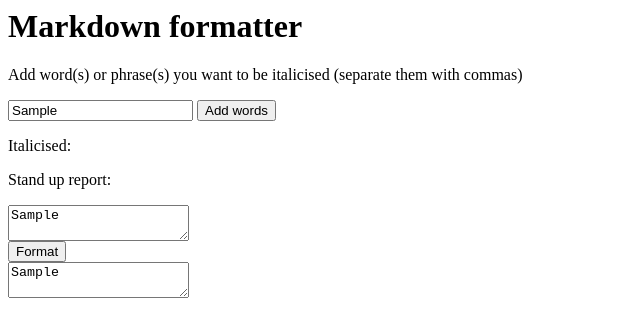
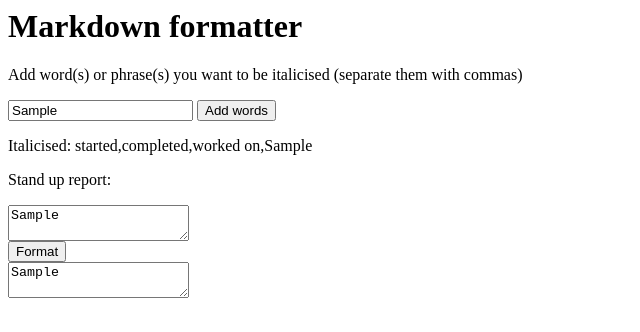
Before and after one commit to Ngoakor12/markdown-formatter, a plain HTML site: page index.html in a window 1280 px wide. Both pictures are taken after typing "Sample", "Sample", "Sample" into the empty fields and a click on the button "Add words". Shown: the whole page, without its empty margins (0-640 px from the left). Drawn offline with Linux system fonts and the light colour scheme.

Commit message:
added addWordsToItalicise, still buggy

```diff
--- a/formatter.js
+++ b/formatter.js
@@ -1,10 +1,22 @@
 let text = document.querySelector("#text");
 let submit = document.querySelector("#submit");
 let formattedText = document.querySelector("#formattedText");
+let wordsToItalicise = document.querySelector("#italics");
+let addWords = document.querySelector("#addWords");
+let italicisedArray = document.querySelector("#italicisedArray");
 
 submit.addEventListener("click", italiciseText);
+addWords.addEventListener("click", addWordsToItalicise);
 
 let italics = ["started", "completed", "worked on"];
+
+function addWordsToItalicise() {
+  wordsToItalicise = Array(wordsToItalicise.value.split(","));
+  wordsToItalicise.forEach((input) => {
+    italics.push(input);
+  });
+  italicisedArray.innerHTML = italics;
+}
 
 function italiciseText() {
   let inputText = text.value;
--- a/index.html
+++ b/index.html
@@ -13,7 +13,7 @@
       commas)
     </p>
     <input type="text" id="italics" />
-    <button id="submit">Add words</button>
+    <button id="addWords">Add words</button>
     <p>Italicised: <span id="italicisedArray"></span></p>
     <p>Stand up report:</p>
     <textarea id="text"></textarea>
```
